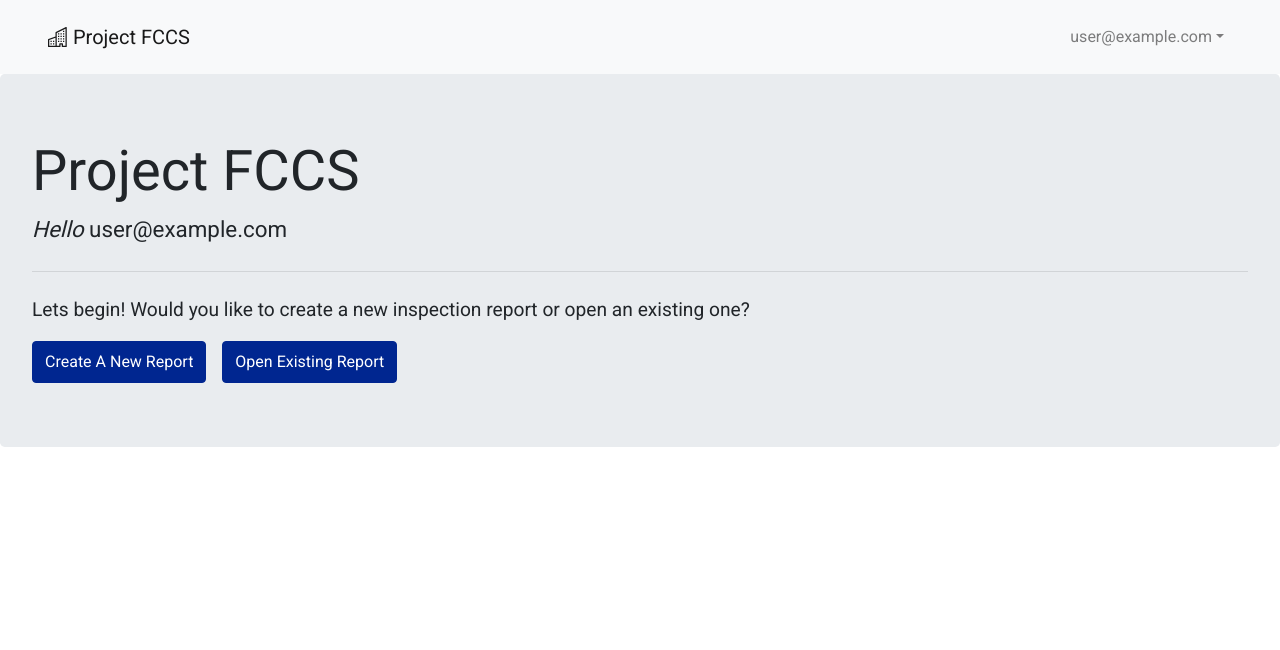
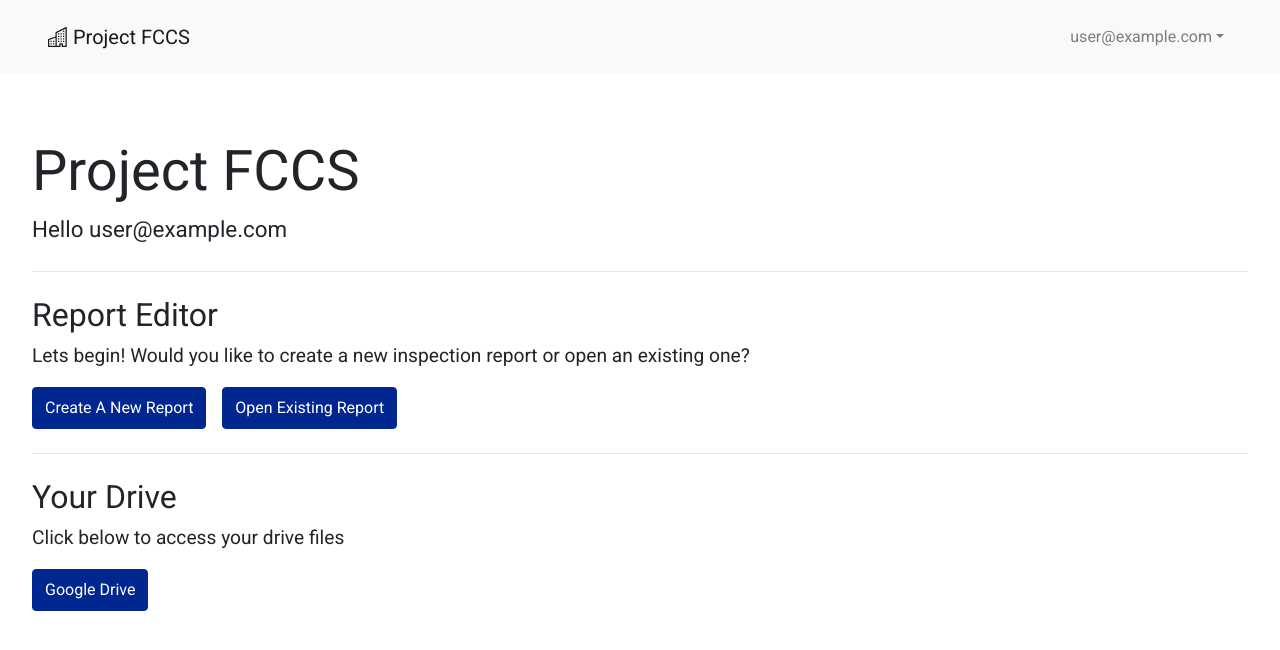
Before and after one commit to FCCSTeam/Fire-Code-Compliance-Software, a Vue app: page /userpage in a window 1280 px wide. Shown: the top 650 px of the page. Built offline with nearby package versions, Linux system fonts and the light colour scheme; no server answers; the database is empty; sample sign-in values are in the browser's storage.

Commit message:
added drive link

```diff
--- a/src/views/Userpage.vue
+++ b/src/views/Userpage.vue
@@ -1,19 +1,28 @@
 <template>
   <div id="userpage">
     <NavBar />
-
-    <b-jumbotron header-level="4">
-      <template #header>
-        Project FCCS
+    <b-jumbotron header-level="4" bg-variant="white">
+      <template #header> Project FCCS </template>
+      <template class="lead" #lead>
+        <span class="">Hello </span>{{ currentUser.email }}
       </template>
-      <template class="lead" #lead>
-        <span class="font-italic">Hello </span>{{ currentUser.email }}
-      </template>
-      <hr class="my-4">
-      <p class="jumboText">
-        Lets begin! Would you like to create a new inspection report or open an existing one?
-      </p>
-      <GPickerContainer />
+      <hr class="my-4" />
+      <div>
+        <h2>Report Editor</h2>
+        <p class="jumboText">
+          Lets begin! Would you like to create a new inspection report or open
+          an existing one?
+        </p>
+        <GPickerContainer />
+      </div>
+      <hr class="my-4" />
+      <div>
+        <h2>Your Drive</h2>
+        <p class="jumboText">
+          Click below to access your drive files
+        </p>
+        <a href="https://drive.google.com/drive/u/0/my-drive" target="_blank" class="text-white"><b-button class="py-2" variant="primary">Google Drive</b-button></a>
+      </div>
     </b-jumbotron>
   </div>
 </template>
@@ -41,6 +50,9 @@ export default {
       currentUser: getActiveUser(),
     };
   },
+  methods: {
+
+  },
   mounted() {
     adminStatus(this.currentUser).then((token) => {
       if (token.error) {
```
